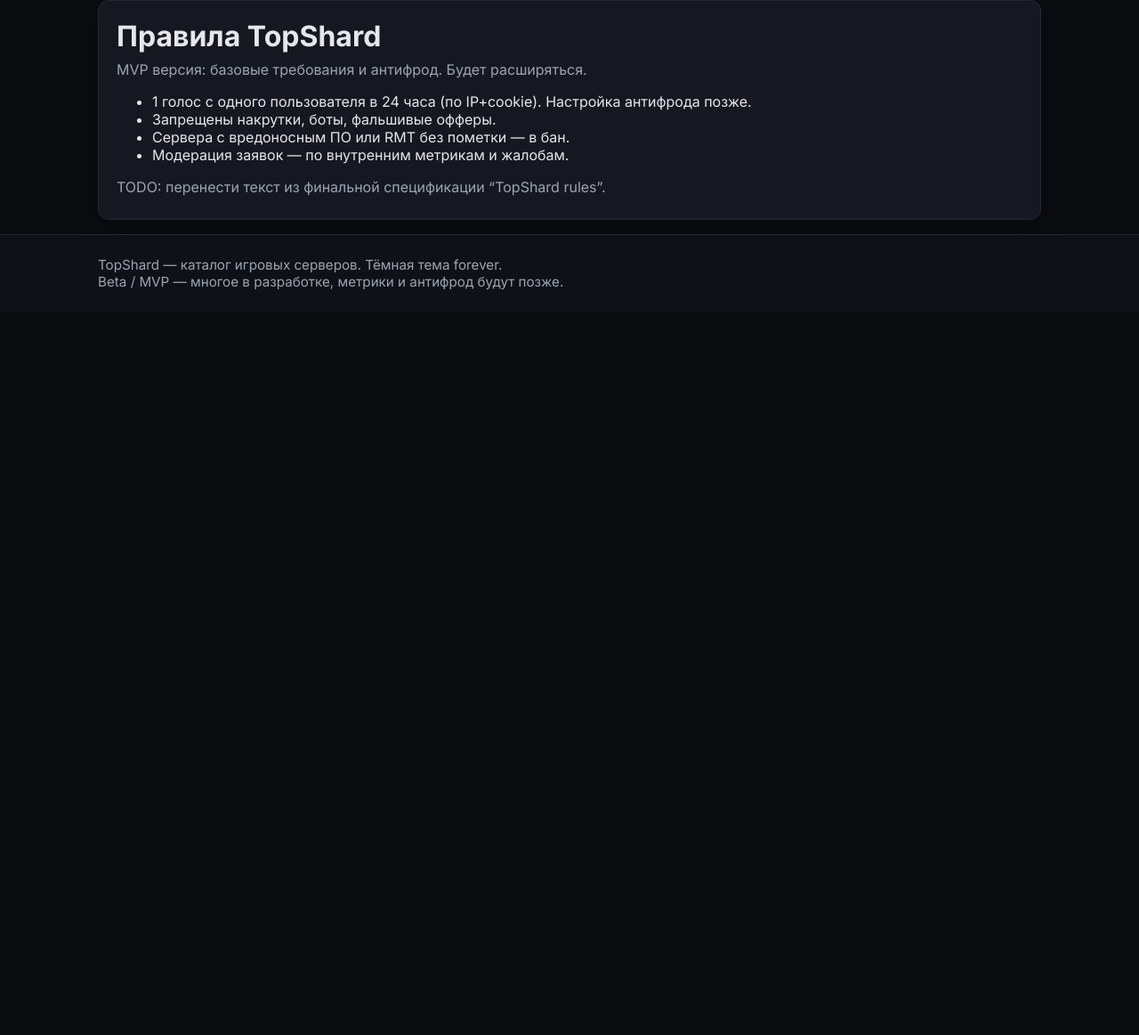
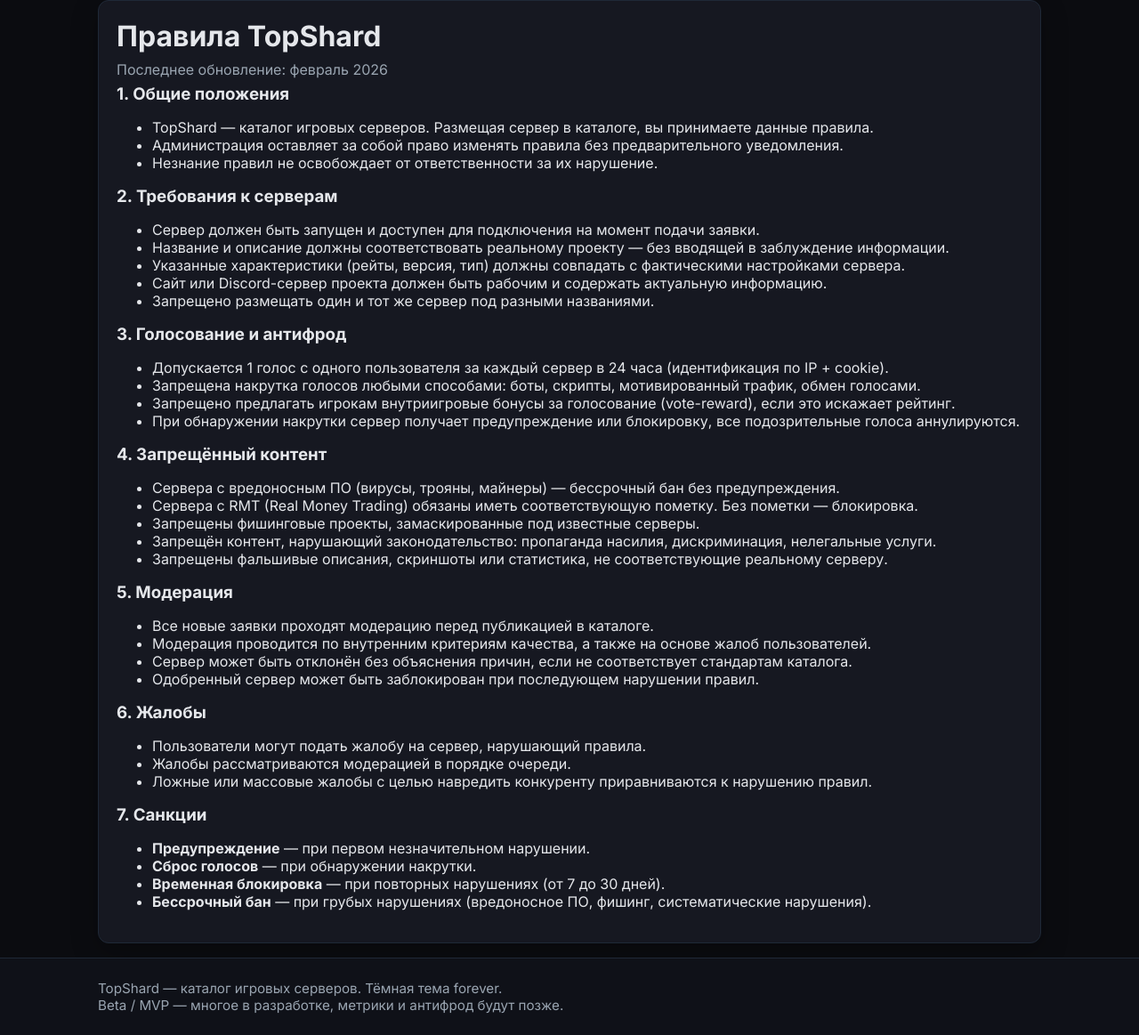
Before and after one commit to superwow/topshard, a CodeIgniter 4 app: template app/Views/pages/rules.php in a window 1280 px wide. Shown: the part 65-1228 px from the top of the page at 89% size. Before the commit the page ends 391 px from the top, so only its background shows below. Run offline with PHP 8.4 and a stand-in for CodeIgniter, Linux system fonts and the light colour scheme; the template is opened without the code that fills it, so the values that code supplies are empty; some libraries are stand-ins or nearby versions.

Commit message:
Flesh out rules page with comprehensive TopShard rules
Replace the placeholder TODO content on /rules with a full 7-section
rules specification covering: general terms, server requirements,
voting anti-fraud, prohibited content, moderation, complaints, and
sanctions. Remove the TODO marker from the view. Update README to
reflect the rules page is now complete.

https://claude.ai/code/session_016pP8c2Mo8JUednSsJYKaXz

```diff
--- a/app/Views/pages/rules.php
+++ b/app/Views/pages/rules.php
@@ -3,13 +3,62 @@
 <?= $this->section('content') ?>
 <div class="card">
     <h1>Правила TopShard</h1>
-    <p class="muted">MVP версия: базовые требования и антифрод. Будет расширяться.</p>
+    <p class="muted">Последнее обновление: февраль 2026</p>
+
+    <h3>1. Общие положения</h3>
     <ul>
-        <li>1 голос с одного пользователя в 24 часа (по IP+cookie). Настройка антифрода позже.</li>
-        <li>Запрещены накрутки, боты, фальшивые офферы.</li>
-        <li>Сервера с вредоносным ПО или RMT без пометки — в бан.</li>
-        <li>Модерация заявок — по внутренним метрикам и жалобам.</li>
+        <li>TopShard — каталог игровых серверов. Размещая сервер в каталоге, вы принимаете данные правила.</li>
+        <li>Администрация оставляет за собой право изменять правила без предварительного уведомления.</li>
+        <li>Незнание правил не освобождает от ответственности за их нарушение.</li>
     </ul>
-    <p class="muted">TODO: перенести текст из финальной спецификации “TopShard rules”.</p>
+
+    <h3>2. Требования к серверам</h3>
+    <ul>
+        <li>Сервер должен быть запущен и доступен для подключения на момент подачи заявки.</li>
+        <li>Название и описание должны соответствовать реальному проекту — без вводящей в заблуждение информации.</li>
+        <li>Указанные характеристики (рейты, версия, тип) должны совпадать с фактическими настройками сервера.</li>
+        <li>Сайт или Discord-сервер проекта должен быть рабочим и содержать актуальную информацию.</li>
+        <li>Запрещено размещать один и тот же сервер под разными названиями.</li>
+    </ul>
+
+    <h3>3. Голосование и антифрод</h3>
+    <ul>
+        <li>Допускается 1 голос с одного пользователя за каждый сервер в 24 часа (идентификация по IP + cookie).</li>
+        <li>Запрещена накрутка голосов любыми способами: боты, скрипты, мотивированный трафик, обмен голосами.</li>
+        <li>Запрещено предлагать игрокам внутриигровые бонусы за голосование (vote-reward), если это искажает рейтинг.</li>
+        <li>При обнаружении накрутки сервер получает предупреждение или блокировку, все подозрительные голоса аннулируются.</li>
+    </ul>
+
+    <h3>4. Запрещённый контент</h3>
+    <ul>
+        <li>Сервера с вредоносным ПО (вирусы, трояны, майнеры) — бессрочный бан без предупреждения.</li>
+        <li>Сервера с RMT (Real Money Trading) обязаны иметь соответствующую пометку. Без пометки — блокировка.</li>
+        <li>Запрещены фишинговые проекты, замаскированные под известные серверы.</li>
+        <li>Запрещён контент, нарушающий законодательство: пропаганда насилия, дискриминация, нелегальные услуги.</li>
+        <li>Запрещены фальшивые описания, скриншоты или статистика, не соответствующие реальному серверу.</li>
+    </ul>
+
+    <h3>5. Модерация</h3>
+    <ul>
+        <li>Все новые заявки проходят модерацию перед публикацией в каталоге.</li>
+        <li>Модерация проводится по внутренним критериям качества, а также на основе жалоб пользователей.</li>
+        <li>Сервер может быть отклонён без объяснения причин, если не соответствует стандартам каталога.</li>
+        <li>Одобренный сервер может быть заблокирован при последующем нарушении правил.</li>
+    </ul>
+
+    <h3>6. Жалобы</h3>
+    <ul>
+        <li>Пользователи могут подать жалобу на сервер, нарушающий правила.</li>
+        <li>Жалобы рассматриваются модерацией в порядке очереди.</li>
+        <li>Ложные или массовые жалобы с целью навредить конкуренту приравниваются к нарушению правил.</li>
+    </ul>
+
+    <h3>7. Санкции</h3>
+    <ul>
+        <li><strong>Предупреждение</strong> — при первом незначительном нарушении.</li>
+        <li><strong>Сброс голосов</strong> — при обнаружении накрутки.</li>
+        <li><strong>Временная блокировка</strong> — при повторных нарушениях (от 7 до 30 дней).</li>
+        <li><strong>Бессрочный бан</strong> — при грубых нарушениях (вредоносное ПО, фишинг, систематические нарушения).</li>
+    </ul>
 </div>
 <?= $this->endSection() ?>
```
Also changed, not shown: README.md.
